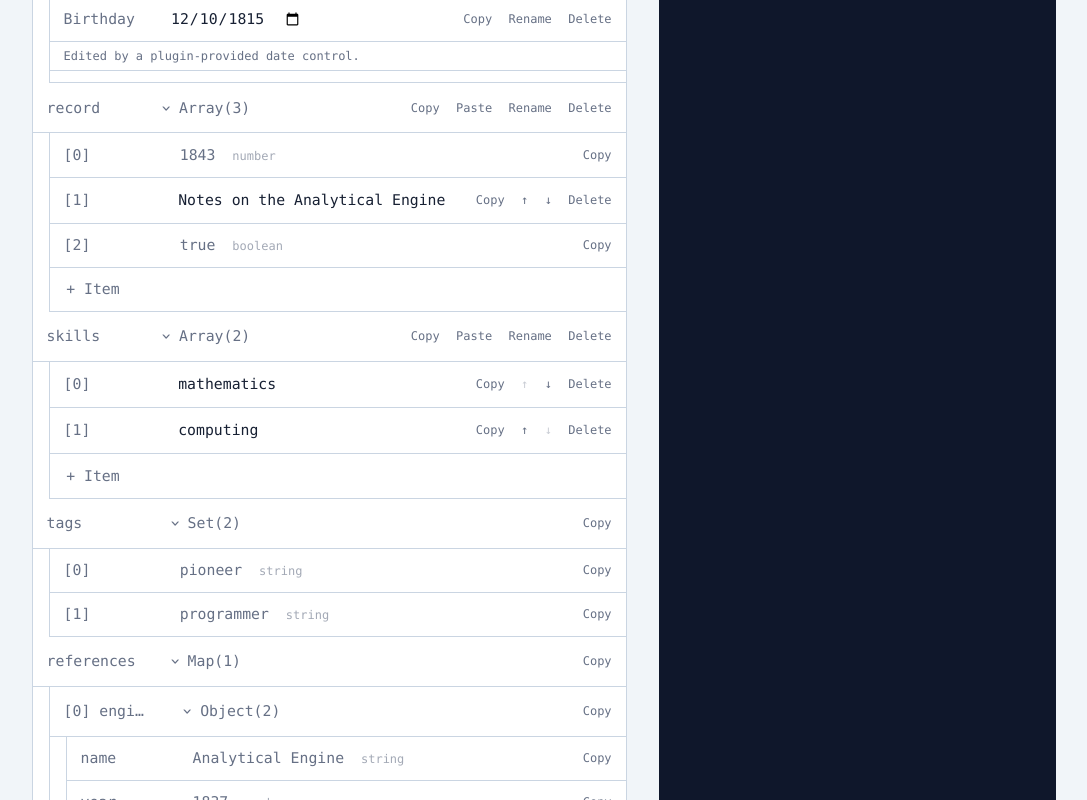
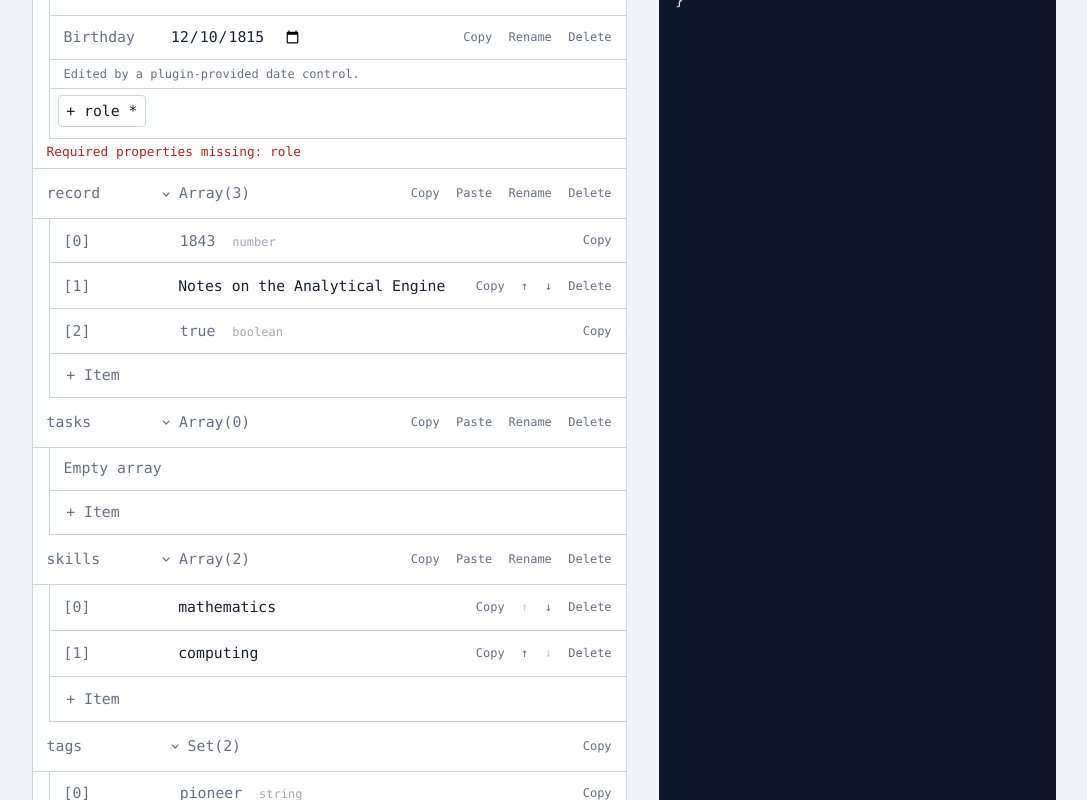
Before and after one commit to andrea-baldin/soe, a Svelte app in the folder demo/: page / in a window 1280 px wide. Shown: the part 1020-1820 px from the top of the page, without its empty margins (96-1183 px from the left). Built offline with nearby package versions, Linux system fonts and the light colour scheme.

Commit message:
docs: demonstrate schema-guided authoring

```diff
--- a/demo/src/App.svelte
+++ b/demo/src/App.svelte
@@ -19,6 +19,7 @@
       birthday: new Date('1815-12-10')
     },
     record: [1843, 'Notes on the Analytical Engine', true],
+    tasks: [],
     skills: ['mathematics', 'computing'],
     tags: new Set(['pioneer', 'programmer']),
     references: new Map([['engine', { name: 'Analytical Engine', year: 1837 }]])
@@ -74,6 +75,11 @@
               type: 'string',
               validate: (value) =>
                 String(value).trim() ? undefined : 'Name is required'
+            },
+            role: {
+              required: true,
+              enum: ['author', 'reviewer'],
+              defaultValue: 'author'
             }
           }
         },
@@ -89,6 +95,14 @@
             { type: 'string', readonly: false },
             { type: 'boolean' }
           ]
+        },
+        tasks: {
+          items: {
+            defaultValue: {
+              title: 'New task',
+              done: false
+            }
+          }
         }
       }
     }
```
Also changed, not shown: 3 other files (tests, documents, lock files or other folders).
